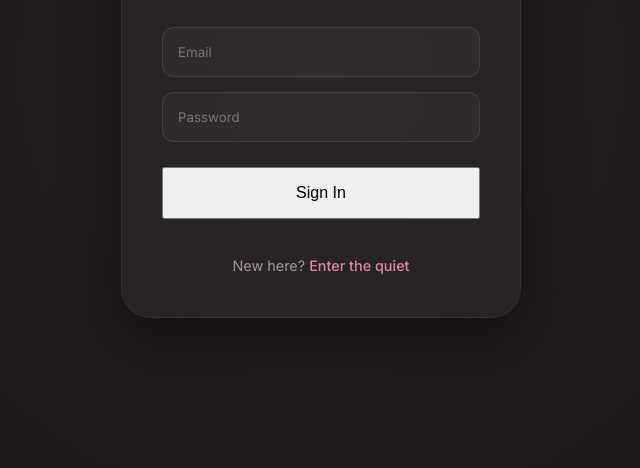
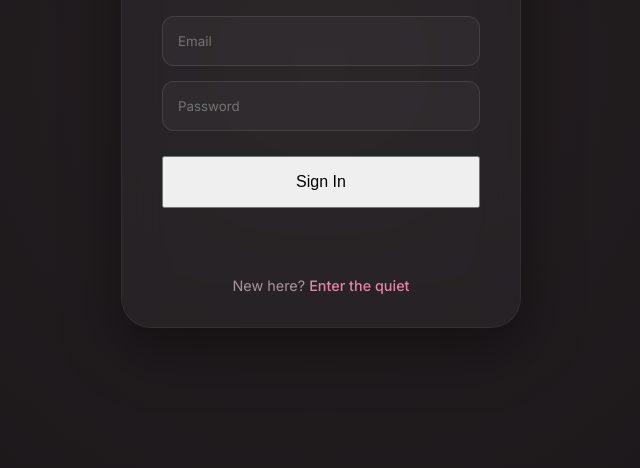
Before and after one commit to Devdiva0/StillHere, a website: page Frontend/auth.html in a window 1280 px wide. Shown: the part 332-800 px from the top of the page, without its empty margins (361-1001 px from the left). Drawn offline with nearby package versions, Linux system fonts and the light colour scheme.

Commit message:
fix: stabilize auth card sizes and match bottom margins of tables grids

```diff
--- a/Frontend/auth.css
+++ b/Frontend/auth.css
@@ -11,12 +11,16 @@
     background: var(--card-bg);
     backdrop-filter: blur(20px);
     border: 1px solid rgba(255, 255, 255, 0.05);
-    padding: 40px;
+    padding: 40px 40px 30px 40px;
     border-radius: 30px;
     width: 100%;
     max-width: 400px;
+    height: 520px;
+    box-sizing: border-box;
     box-shadow: 0 20px 60px rgba(0, 0, 0, 0.4);
     text-align: center;
+    display: flex;
+    flex-direction: column;
 }
 
 .auth-header {
@@ -45,6 +49,7 @@
     display: flex;
     flex-direction: column;
     gap: 15px;
+    flex: 1;
 }
 
 .input-group input, .auth-input {
@@ -74,9 +79,10 @@
 }
 
 .auth-switch {
-    margin-top: 20px;
+    margin-top: auto;
     font-size: 0.9rem;
     color: var(--text-secondary);
+    padding-top: 15px;
 }
 
 .auth-switch a {
@@ -114,6 +120,7 @@
     display: flex;
     flex-direction: column;
     gap: 15px;
+    flex: 1;
 }
 .signup-step.hidden {
     display: none !important;
```
Also changed, not shown: Frontend/tables.html (+1 -1 lines).
